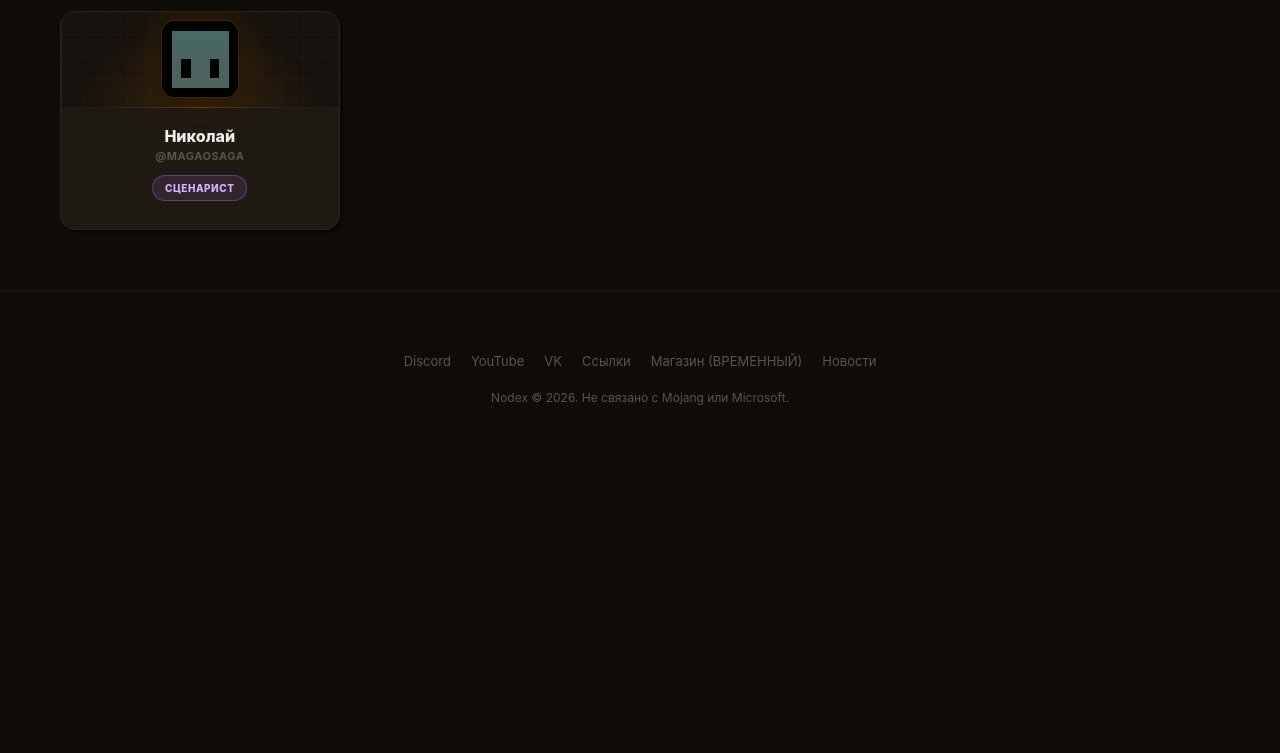
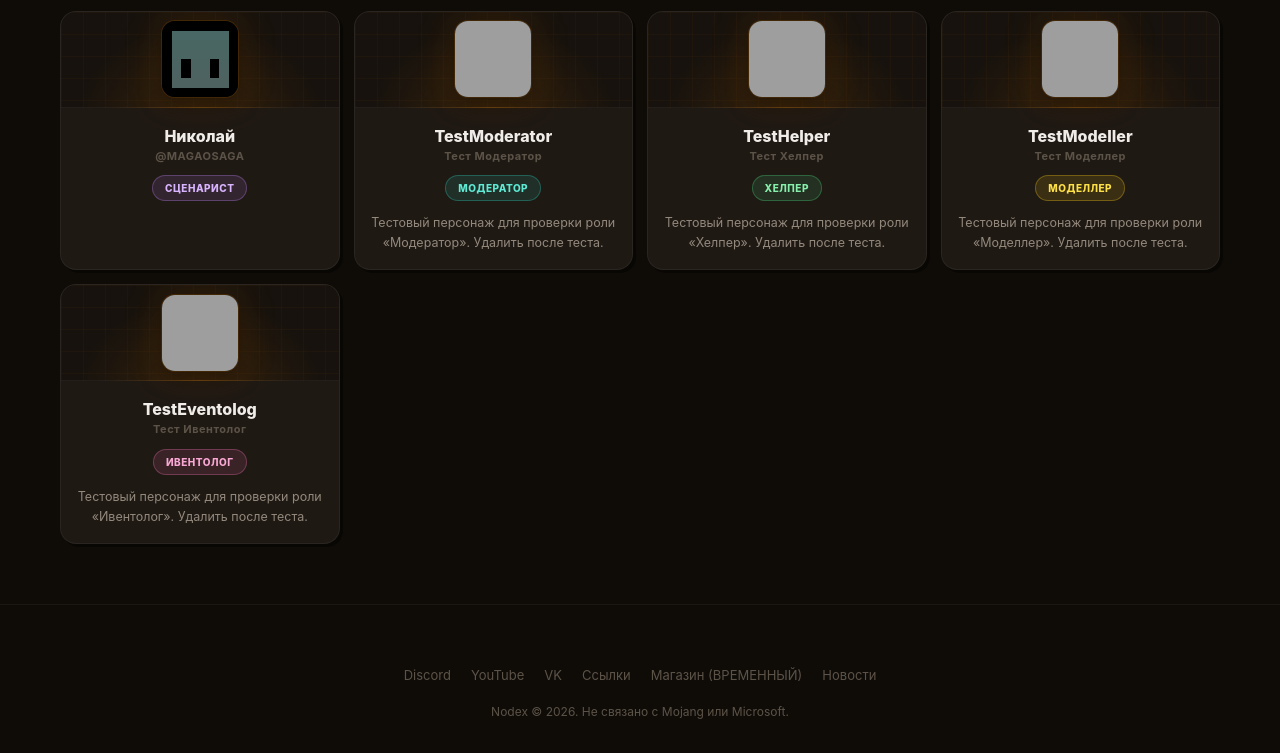
Before and after one commit to Ruskep/NODEX-SITE, a website: page public/pages/players.html in a window 1280 px wide. Shown: the part 946-1699 px from the top of the page. Before the commit the page ends 1385 px from the top, so only its background shows below. Drawn offline with Linux system fonts and the light colour scheme; no server answers; grey boxes are pictures that could not be loaded; files whose address does not match are found by name.

Commit message:
Add Functional Chat article to Codex; add Helper/Modeller/Moderator/Eventologist roles with test characters

```diff
--- a/public/data/players.json
+++ b/public/data/players.json
@@ -312,5 +312,37 @@
     "role": "менеджер",
     "description": "",
     "slim": true
+  },
+  {
+    "id": "test_helper",
+    "name": "Тест Хелпер",
+    "minecraftNick": "TestHelper",
+    "role": "хелпер",
+    "description": "Тестовый персонаж для проверки роли «Хелпер». Удалить после теста.",
+    "slim": true
+  },
+  {
+    "id": "test_modeller",
+    "name": "Тест Моделлер",
+    "minecraftNick": "TestModeller",
+    "role": "моделлер",
+    "description": "Тестовый персонаж для проверки роли «Моделлер». Удалить после теста.",
+    "slim": true
+  },
+  {
+    "id": "test_moderator",
+    "name": "Тест Модератор",
+    "minecraftNick": "TestModerator",
+    "role": "модератор",
+    "description": "Тестовый персонаж для проверки роли «Модератор». Удалить после теста.",
+    "slim": true
+  },
+  {
+    "id": "test_eventolog",
+    "name": "Тест Ивентолог",
+    "minecraftNick": "TestEventolog",
+    "role": "ивентолог",
+    "description": "Тестовый персонаж для проверки роли «Ивентолог». Удалить после теста.",
+    "slim": true
   }
 ]
--- a/public/pages/players.html
+++ b/public/pages/players.html
@@ -281,6 +281,10 @@
     .role-менеджер { background: linear-gradient(135deg, rgba(245,158,11,0.14), rgba(56,189,248,0.08)); color: #fcd34d; border: 1px solid rgba(245,158,11,0.35); }
     .role-лор-мастер { background: rgba(74,222,128,0.1); color: #86efac; border: 1px solid rgba(74,222,128,0.28); }
     .role-строитель { background: rgba(251,146,60,0.1); color: #fdba74; border: 1px solid rgba(251,146,60,0.3); }
+    .role-хелпер { background: rgba(74,222,128,0.12); color: #86efac; border: 1px solid rgba(74,222,128,0.3); }
+    .role-моделлер { background: rgba(250,204,21,0.12); color: #fde047; border: 1px solid rgba(250,204,21,0.3); }
+    .role-модератор { background: rgba(45,212,191,0.12); color: #5eead4; border: 1px solid rgba(45,212,191,0.3); }
+    .role-ивентолог { background: rgba(244,114,182,0.12); color: #f9a8d4; border: 1px solid rgba(244,114,182,0.3); }
     .role-участник { background: rgba(255,255,255,0.04); color: var(--text-muted); border: 1px solid var(--border); }
 
     .player-card__desc {
@@ -435,7 +439,7 @@
         grid.innerHTML = '<p style="color:var(--text-faint);font-size:13px;text-align:center;margin-top:40px">Пока тут пусто!</p>';
         return;
       }
-      var ROLE_RANK = { 'создатель': 0, 'менеджер': 1, 'тех админ': 2, 'админ': 3, 'сценарист': 4, 'художник': 5, 'лор-мастер': 6, 'строитель': 7 };
+      var ROLE_RANK = { 'создатель': 0, 'менеджер': 1, 'тех админ': 2, 'админ': 3, 'сценарист': 4, 'художник': 5, 'лор-мастер': 6, 'строитель': 7, 'модератор': 8, 'хелпер': 9, 'моделлер': 10, 'ивентолог': 11 };
       staff = staff.slice().sort(function(a, b) {
         var ra = ROLE_RANK[a.role] !== undefined ? ROLE_RANK[a.role] : 9;
         var rb = ROLE_RANK[b.role] !== undefined ? ROLE_RANK[b.role] : 9;
```
Also changed, not shown: public/admin/index.html (+4 -0 lines), public/pages/kb.html (+36 -0 lines).
